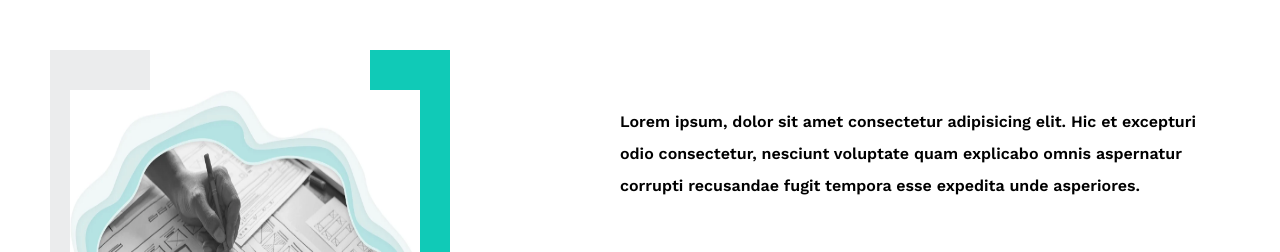
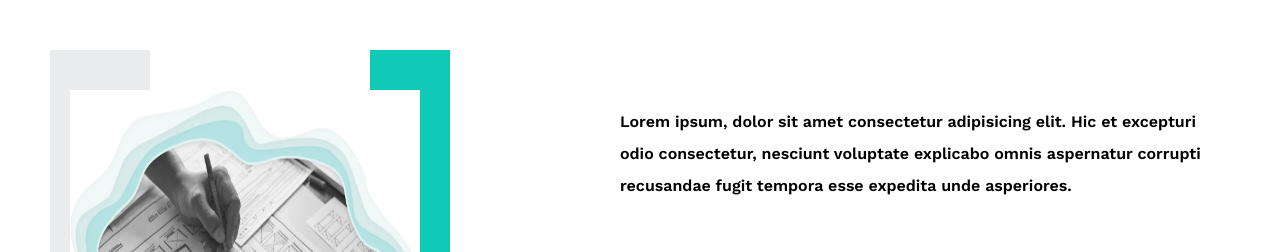
Before and after one commit to a-basuony/HTML-And-CSS-Template-One, a plain HTML site: page index.html in a window 1280 px wide. Shown: the part 2902-3154 px from the top of the page. Drawn offline with nearby package versions, Linux system fonts and the light colour scheme; a web font is replaced by a local one.

Commit message:
Update index.html

```diff
--- a/index.html
+++ b/index.html
@@ -178,7 +178,7 @@
                   </div>
                   <div class="text">
                       <p>Lorem ipsum, dolor sit amet consectetur adipisicing
-                          elit. Hic et excepturi odio consectetur, nesciunt voluptate quam explicabo omnis aspernatur corrupti recusandae
+                          elit. Hic et excepturi odio consectetur, nesciunt voluptate explicabo omnis aspernatur corrupti recusandae
                           fugit tempora esse expedita unde asperiores.
                         </p>
                         <hr>
```
